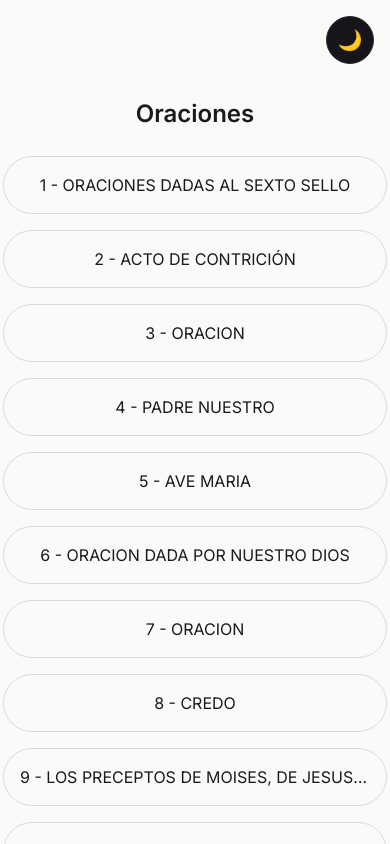
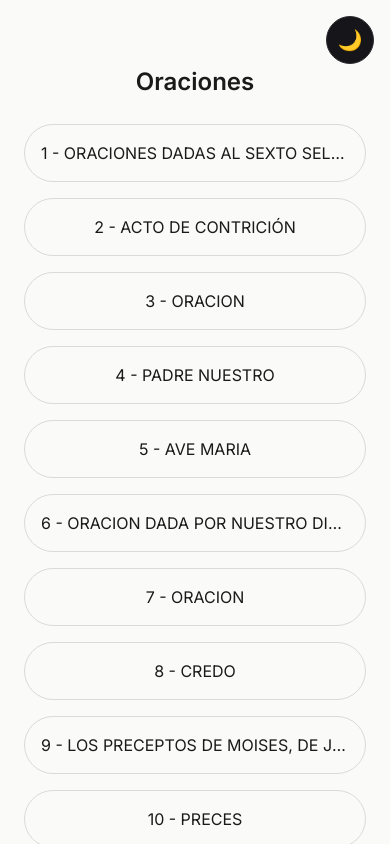
Before and after one commit to xphonse/sexto-sello, a Next.js app in the folder packages/nestjs/: page /oracion in a window 390 px wide. Shown: the top 844 px of the page. Built offline with nearby package versions, Linux system fonts and the light colour scheme.

Commit message:
Enhance mobile

```diff
--- a/packages/nestjs/app/canto/[slug]/page.tsx
+++ b/packages/nestjs/app/canto/[slug]/page.tsx
@@ -16,7 +16,7 @@ export default function Page({ params }: { params: { slug: string } }) {
   const nextChoir = CHOIRS[choirIndex + 1];
 
   return (
-    <main className="flex min-h-screen flex-col items-center justify-center p-24 bg-bg text-text">
+    <main className="flex min-h-screen flex-col items-center px-6 pt-16 pb-12 sm:p-12 lg:p-24 bg-bg text-text">
       <h1 className="text-2xl font-semibold mb-1">{choir.title}</h1>
       <p className="text-text-muted text-sm mb-6">{choir.page}</p>
       {choir.paragraphs.map((p, i) => (
@@ -29,9 +29,13 @@ export default function Page({ params }: { params: { slug: string } }) {
         </Paragraph>
       ))}
       <div className="flex space-x-4 mt-4">
-        {prevChoir && <Button text="←" url={`/canto/${getSlug(prevChoir)}`} />}
+        {prevChoir && (
+          <Button text="←" size="sm" url={`/canto/${getSlug(prevChoir)}`} />
+        )}
         <Button text="Regresar" url="/canto" />
-        {nextChoir && <Button text="→" url={`/canto/${getSlug(nextChoir)}`} />}
+        {nextChoir && (
+          <Button text="→" size="sm" url={`/canto/${getSlug(nextChoir)}`} />
+        )}
       </div>
     </main>
   );
--- a/packages/nestjs/app/canto/page.tsx
+++ b/packages/nestjs/app/canto/page.tsx
@@ -4,14 +4,14 @@ import { getSlug } from "@/helpers/slug";
 
 export default function Home() {
   return (
-    <main className="flex min-h-screen flex-col items-center justify-center p-24 bg-bg text-text">
+    <main className="flex min-h-screen flex-col items-center px-6 pt-16 pb-12 sm:p-12 lg:p-24 bg-bg text-text">
       <h1 className="text-2xl font-semibold mb-4">Cantos</h1>
       {CHOIRS.map((c, i) => {
         return (
           <Button
             key={i}
             text={`${c.page} - ${c.title}`}
-            w="96"
+            size="full"
             url={"canto/" + getSlug(c)}
           />
         );
--- a/packages/nestjs/app/oracion/[slug]/page.tsx
+++ b/packages/nestjs/app/oracion/[slug]/page.tsx
@@ -16,7 +16,7 @@ export default function Page({ params }: { params: { slug: string } }) {
   const nextPrayer = PRAYERS[prayerIndex + 1];
 
   return (
-    <main className="flex min-h-screen flex-col items-center justify-center p-24 bg-bg text-text">
+    <main className="flex min-h-screen flex-col items-center px-6 pt-16 pb-12 sm:p-12 lg:p-24 bg-bg text-text">
       <h1 className="text-2xl font-semibold mb-1">{prayer.title}</h1>
       <p className="text-text-muted text-sm mb-6">{prayer.page}</p>
       {prayer.paragraphs.map((p, i) => (
@@ -29,11 +29,11 @@ export default function Page({ params }: { params: { slug: string } }) {
 
       <div className="flex space-x-4 mt-4">
         {prevPrayer && (
-          <Button text="←" url={`/oracion/${getSlug(prevPrayer)}`} />
+          <Button text="←" size="sm" url={`/oracion/${getSlug(prevPrayer)}`} />
         )}
         <Button text="Regresar" url="/oracion" />
         {nextPrayer && (
-          <Button text="→" url={`/oracion/${getSlug(nextPrayer)}`} />
+          <Button text="→" size="sm" url={`/oracion/${getSlug(nextPrayer)}`} />
         )}
       </div>
     </main>
--- a/packages/nestjs/app/oracion/page.tsx
+++ b/packages/nestjs/app/oracion/page.tsx
@@ -4,14 +4,14 @@ import { getSlug } from "@/helpers/slug";
 
 export default function Home() {
   return (
-    <main className="flex min-h-screen flex-col items-center justify-center p-24 bg-bg text-text">
+    <main className="flex min-h-screen flex-col items-center px-6 pt-16 pb-12 sm:p-12 lg:p-24 bg-bg text-text">
       <h1 className="text-2xl font-semibold mb-4">Oraciones</h1>
       {PRAYERS.map((p, i) => {
         return (
           <Button
             key={i}
             text={`${p.page} - ${p.title}`}
-            w="96"
+            size="full"
             url={"oracion/" + getSlug(p)}
           />
         );
--- a/packages/nestjs/app/page.tsx
+++ b/packages/nestjs/app/page.tsx
@@ -4,7 +4,7 @@ import Link from "next/link";
 
 export default function Home() {
   return (
-    <main className="flex min-h-screen flex-col items-center justify-center p-24 bg-bg text-text">
+    <main className="flex min-h-screen flex-col items-center justify-center p-6 sm:p-12 lg:p-24 bg-bg text-text">
       <h1 className="text-4xl font-bold tracking-tight mb-2">Sexto Sello</h1>
       <p className="text-text-muted mb-8">
         Oraciones y Coros dados al Sexto Sello
--- a/packages/nestjs/components/Button.tsx
+++ b/packages/nestjs/components/Button.tsx
@@ -1,12 +1,12 @@
 const Button = ({
   text,
   url,
-  w = "32",
+  size = "md",
   variant = "secondary",
 }: {
   text: string;
   url: string;
-  w?: string;
+  size?: "sm" | "md" | "full";
   variant?: "primary" | "secondary";
 }) => {
   const variantClasses =
@@ -14,10 +14,15 @@ const Button = ({
       ? "bg-accent text-accent-text hover:opacity-90"
       : "border border-border text-text bg-transparent hover:bg-surface";
 
+  // Full strings (not interpolated) so Tailwind's JIT always emits them.
+  // "full" stays within the viewport on mobile and caps at 384px on desktop.
+  const sizeClasses =
+    size === "full" ? "w-full max-w-sm" : size === "sm" ? "w-16" : "w-32";
+
   return (
-    <a href={url}>
+    <a href={url} className={`my-2 block ${sizeClasses}`}>
       <button
-        className={`m-2 p-4 w-${w} rounded-pill truncate ${variantClasses}`}
+        className={`p-4 w-full rounded-pill truncate ${variantClasses}`}
       >
         {text}
       </button>
--- a/packages/nestjs/components/Paragraph.tsx
+++ b/packages/nestjs/components/Paragraph.tsx
@@ -8,7 +8,7 @@ const Paragraph = ({
   align?: "center" | "left";
 }) => {
   const alignClass =
-    align === "left" ? "text-left max-w-prose" : "text-center w-96";
+    align === "left" ? "text-left max-w-prose" : "text-center w-full max-w-sm";
 
   return (
     <div className={`mb-8 text-text leading-[1.65] ${alignClass}`}>
```
